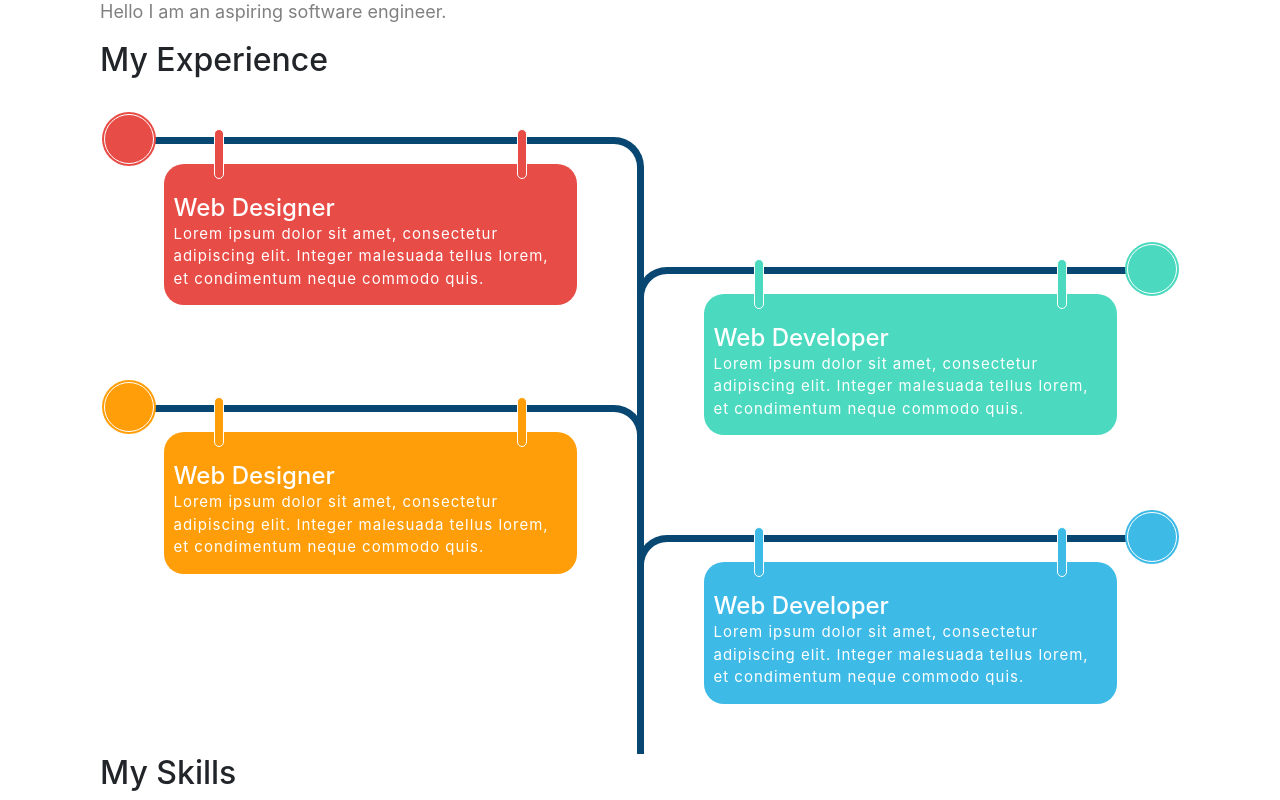
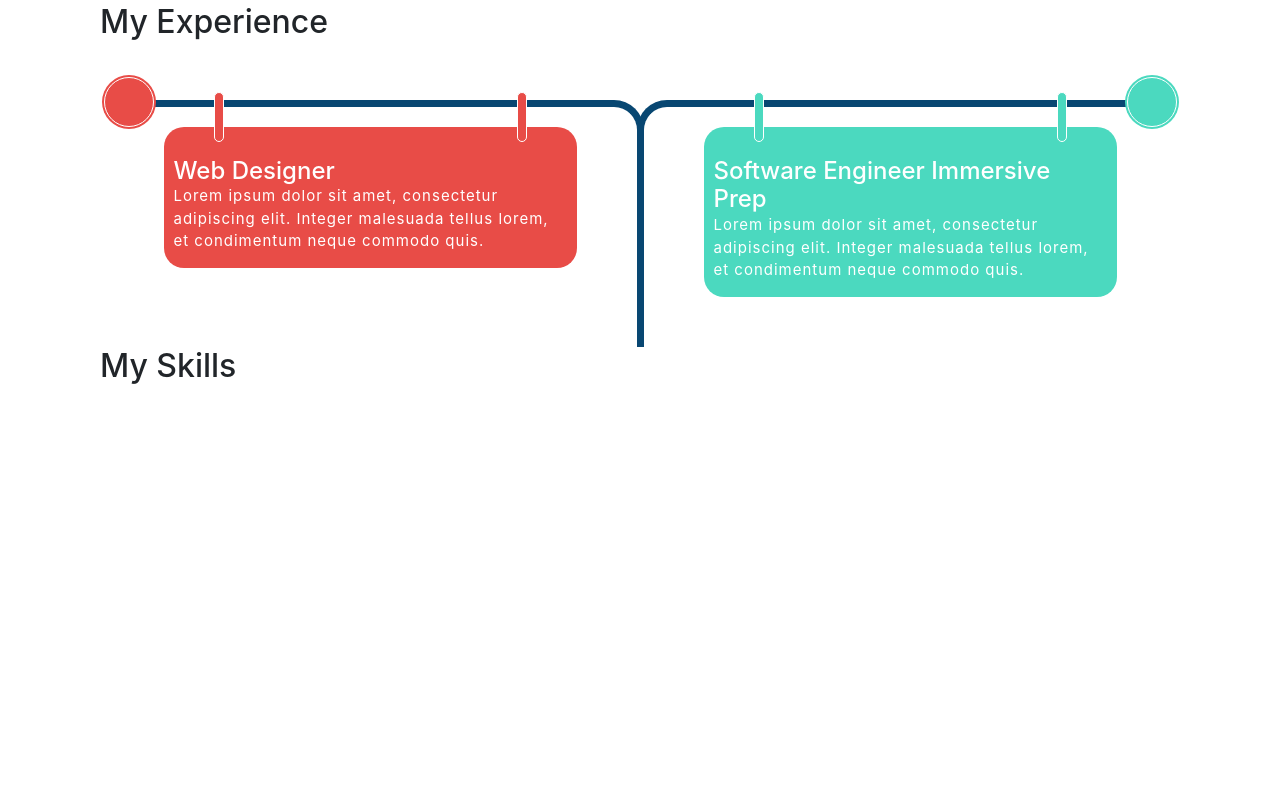
Before and after one commit to mattshin64/react-gh-pages, a React (Create React App) app: page / in a window 1280 px wide. Shown: the part 489-1289 px from the top of the page. After the commit the page ends 882 px from the top, so only its background shows below. Built offline with nearby package versions, Linux system fonts and the light colour scheme.

Commit message:
editted timeline

```diff
--- a/src/components/header.js
+++ b/src/components/header.js
@@ -2,7 +2,7 @@ import React from 'react';
 import profile from '../profile.png'
 const profilestyle ={
     borderRadius: '50%',
-    width: '250px'
+    width: '200px'
 }
 function Header(){
     return (
--- a/src/components/myexperience.js
+++ b/src/components/myexperience.js
@@ -18,25 +18,7 @@ function MyExperience(){
                         <div class="timeline">
                             <span class="icon fa fa-rocket"></span>
                             <a class="timeline-content">
-                                <h3 class="title">Web Developer</h3>
-                                <p class="description">
-                                    Lorem ipsum dolor sit amet, consectetur adipiscing elit. Integer malesuada tellus lorem, et condimentum neque commodo quis.
-                                </p>
-                            </a>
-                        </div>
-                        <div class="timeline">
-                            <span class="icon fa fa-briefcase"></span>
-                            <a class="timeline-content">
-                                <h3 class="title">Web Designer</h3>
-                                <p class="description">
-                                    Lorem ipsum dolor sit amet, consectetur adipiscing elit. Integer malesuada tellus lorem, et condimentum neque commodo quis.
-                                </p>
-                            </a>
-                        </div>
-                        <div class="timeline">
-                            <span class="icon fa fa-mobile"></span>
-                            <a class="timeline-content">
-                                <h3 class="title">Web Developer</h3>
+                                <h3 class="title">Software Engineer Immersive Prep</h3>
                                 <p class="description">
                                     Lorem ipsum dolor sit amet, consectetur adipiscing elit. Integer malesuada tellus lorem, et condimentum neque commodo quis.
                                 </p>
```
